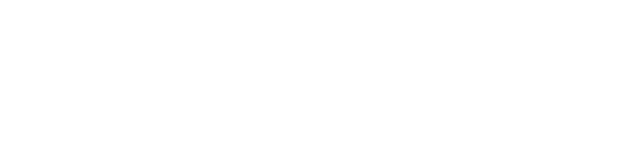
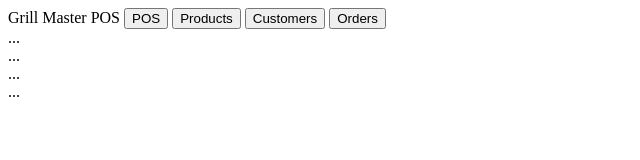
Before and after one commit to Nefeli-Fernando/Grill-Master-POS-System, a plain HTML site: page index.html in a window 1280 px wide. Shown: the whole page, without its empty margins (0-640 px from the left). Drawn offline with Linux system fonts and the light colour scheme.

Commit message:
set the labels

```diff
--- a/index.html
+++ b/index.html
@@ -7,5 +7,20 @@
 </head>
 <body>
 
+    <nav class="navbar">
+        <span class="brand">Grill Master POS</span>
+        <button data-target="pos">POS</button>
+        <button data-target="products">Products</button>
+        <button data-target="customers">Customers</button>
+        <button data-target="orders">Orders</button> <!--one system wud handle all the buttons, but each button carries its own label. No need to write a completely separate event listener for every single button-->
+    </nav>
+
+    <main>
+        <section id="pos" class="page active">...</section>
+        <section id="products" class="page-active">...</section>
+        <section id="customers" class="page-active">...</section>
+        <section id="orders">...</section>
+    </main>
+
 </body>
 </html>
```
